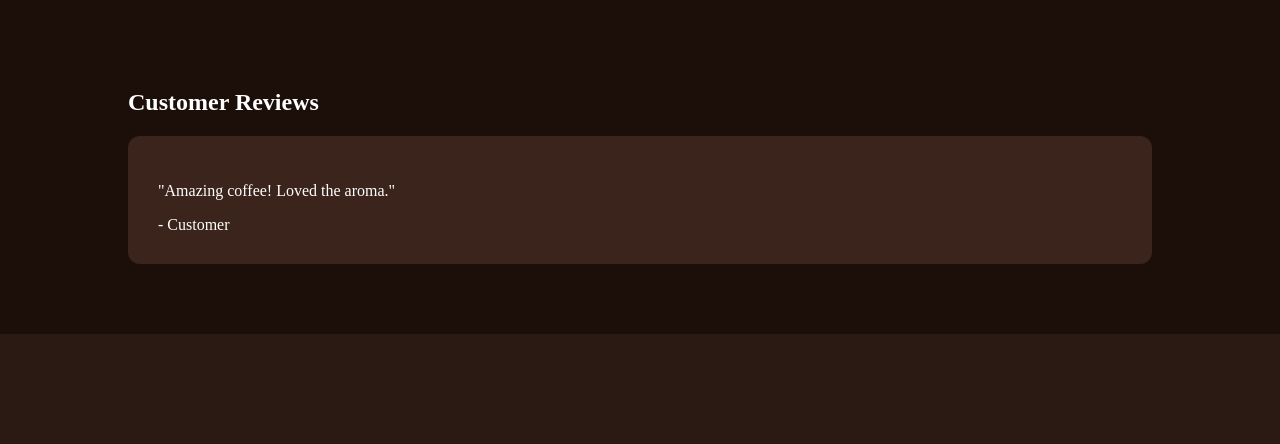
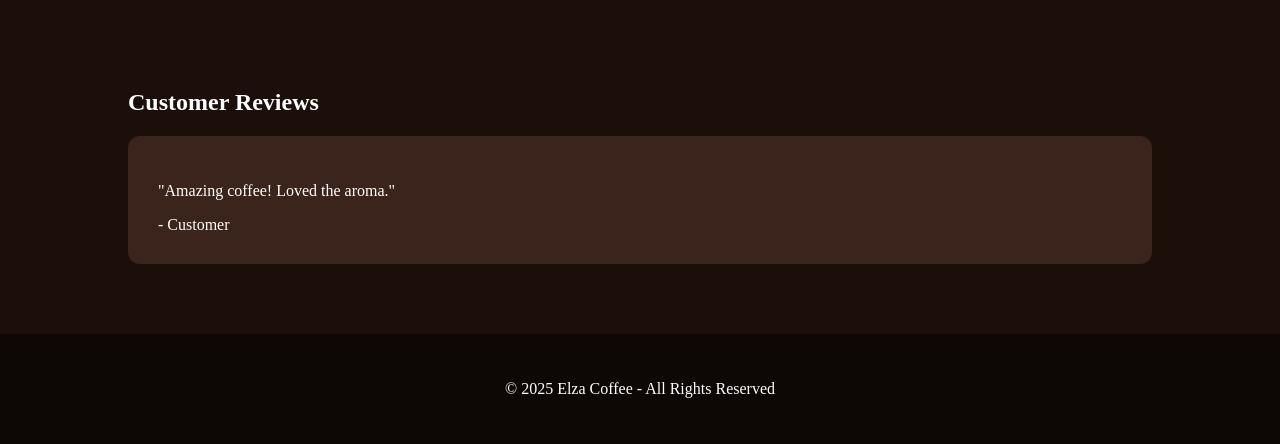
Before and after one commit to BethelhemJankebed/Coffee_Shop_Website, a PHP site: page / in a window 1280 px wide. Shown: the part 2559-3003 px from the top of the page. Before the commit the page ends 2893 px from the top, so only its background shows below. Run offline with PHP 8.4, Linux system fonts and the light colour scheme.

Commit message:
added footer section and updated css

```diff
--- a/index.css
+++ b/index.css
@@ -197,3 +197,9 @@ body {
   border-radius: 12px;
 }
 /*Footer*/
+#footer {
+  padding: 30px;
+  text-align: center;
+  background: #0d0705;
+  color: #fff;
+}
--- a/index.html
+++ b/index.html
@@ -151,5 +151,8 @@
       </div>
     </section>
     <!--Footer-->
+    <footer id="footer">
+  <p>© 2025 Elza Coffee - All Rights Reserved</p>
+</footer>
   </body>
 </html>
```
